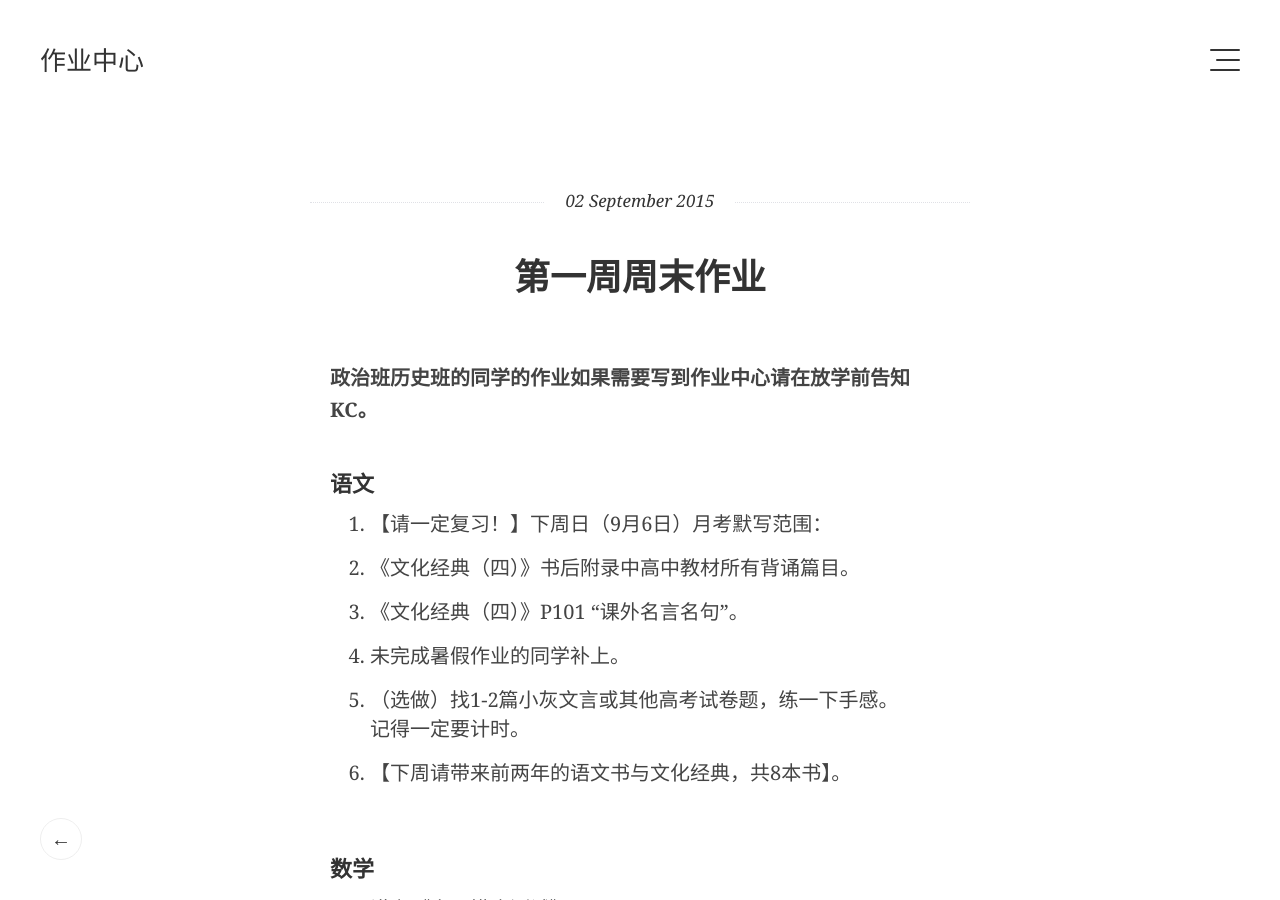
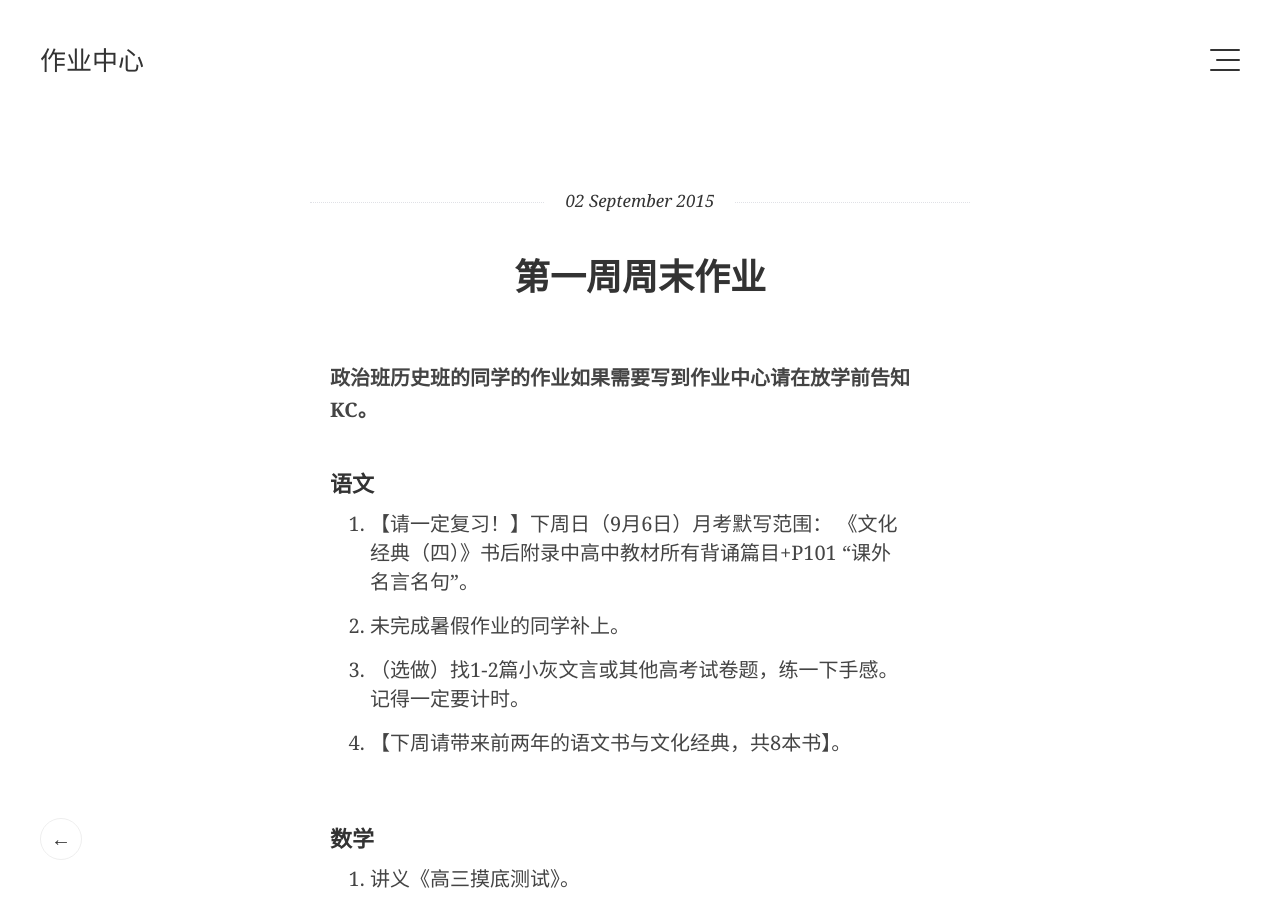
Before and after one commit to efz1602/efz1602.github.io, a Jekyll site: the page built from _posts/2015-09-02-W1.markdown, in a window 1280 px wide and 900 px high. Built offline with Jekyll 4.4.1, drawn with Linux system fonts in a browser that asks for light colours; some web fonts are replaced; Markdown is read by kramdown in place of the engine named in the settings; comment, search, counter and statistics services are not loaded.

Commit message:
reedited

```diff
--- a/_posts/2015-09-02-W1.markdown
+++ b/_posts/2015-09-02-W1.markdown
@@ -8,9 +8,7 @@ date: 2015-09-02
 
 ##### 语文
 
-1. 【请一定复习！】下周日（9月6日）月考默写范围：
- 1. 《文化经典（四）》书后附录中高中教材所有背诵篇目。
- 2. 《文化经典（四）》P101 “课外名言名句”。
+1. 【请一定复习！】下周日（9月6日）月考默写范围： 《文化经典（四）》书后附录中高中教材所有背诵篇目+P101 “课外名言名句”。
 2. 未完成暑假作业的同学补上。
 3. （选做）找1-2篇小灰文言或其他高考试卷题，练一下手感。记得一定要计时。
 4. 【下周请带来前两年的语文书与文化经典，共8本书】。
```
